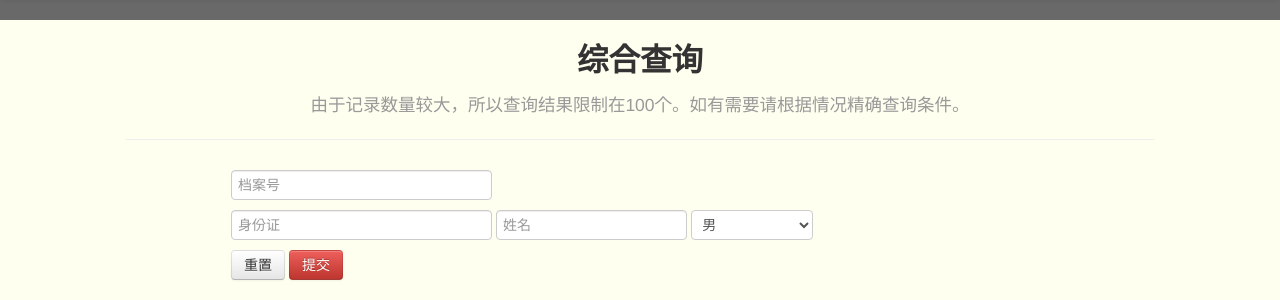
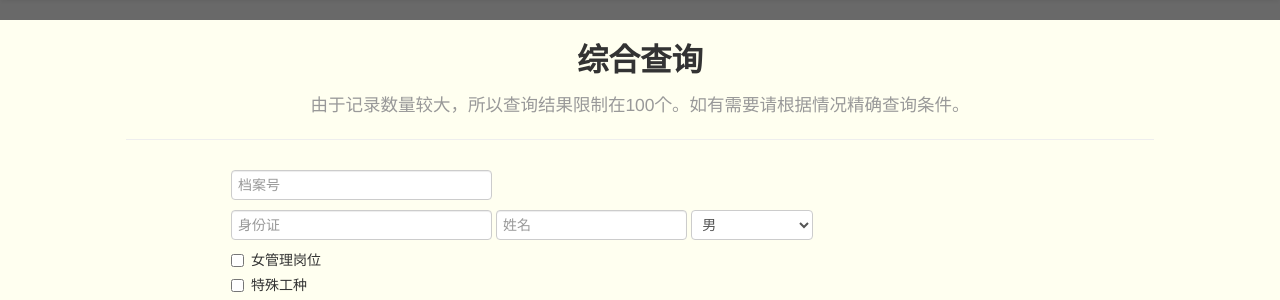
Before and after one commit to Ovaphlow/cmtech, a Flask app: page /chaxun in a window 1280 px wide. Shown: the part 42-342 px from the top of the page. Run offline with Flask 2, Linux system fonts and the light colour scheme; the visitor is signed in with stand-in values (Sample User, id 1).

Commit message:
minor fix

```diff
--- a/templates/chaxun.html
+++ b/templates/chaxun.html
@@ -13,6 +13,15 @@
         <option>男</option>
         <option>女</option>
       </select>
+      <br />
+      <label class="checkbox">
+        <input type="checkbox" name="ngl" value="ngl">
+        女管理岗位
+      </label>
+      <label class="checkbox">
+        <input type="checkbox" name="stow" value="stow">
+        特殊工种
+      </label>
       <br />
       <button type="reset" class="btn">重置</button>
       <button type="submit" class="btn btn-danger">提交</button>
```
